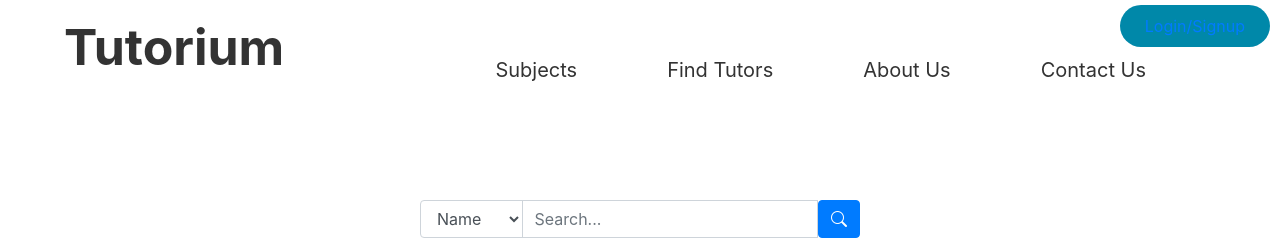
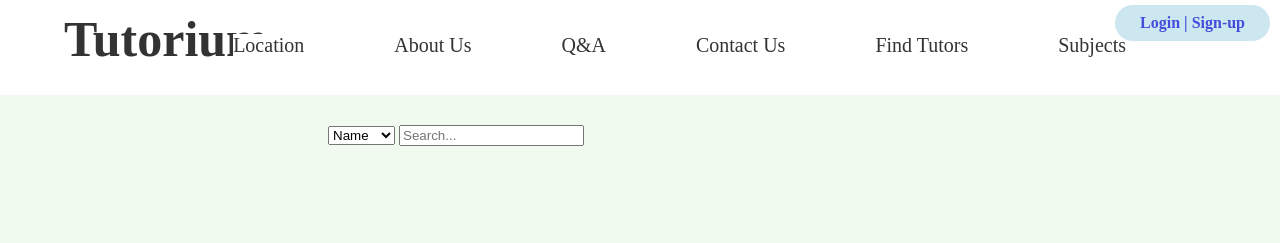
Before and after one commit to suyeounlee/Tutorium-Web-Group-Assignment2, a PHP site: page /findTutors.php in a window 1280 px wide; the page is wider, and only the part inside the window is pictured. Shown: the top 243 px of that part. Run offline with PHP 8.4, Linux system fonts and the light colour scheme.

Commit message:
navbar layout and login php modifying

```diff
--- a/contact.php
+++ b/contact.php
@@ -12,7 +12,7 @@
 $host = "localhost";
 $dbname = "web_assignment_2";
 $username = "root";
-$password = "1234";
+$password = "dkfrhdznls1234";
 
 // connection to database
 $conn = mysqli_connect($host, $username, $password, $dbname);
--- a/css/findTutor.css
+++ b/css/findTutor.css
@@ -92,77 +92,7 @@
 
 }
 
-nav {
-    margin: 0;
-    padding: 0;
-    box-sizing: border-box;
-    text-transform: capitalize;
-    text-decoration: none;
-}
-
-header {
-    position: fixed;
-    top: 0;
-    left: 0;
-    right: 0;
-    background: #fff;
-    /* box-shadow: 0 5px 10px rgba(0,0,0,.1); */
-    padding: 10px 5%;
-    align-items: center;
-    height: 75px;
-    justify-content: space-between;
-    z-index: 1000;
-
-}
-
-#log {
-    float: right;
-}
-
-#logg {
-    display: flex;
-    position: absolute;
-    right: 10px;
-    top: 5px;
-    border: none;
-    background-color: #0088a9;
-    border-radius: 50px;
-    cursor: pointer;
-    padding: 9px 25px;
-}
-
-li {
-    text-decoration: none;
-}
-
-
-header #logo {
-    font-weight: bolder;
-    font-size: 50px;
-    color: #333;
-    text-decoration: none;
-    background-color: #fff;
-
-}
-
-header #navbar ul {
-    list-style: none;
-    margin-bottom: -50px;
-    background-color: #fff;
-
-
-}
-
-header #navbar ul li {
-    position: relative;
-    margin-right: 50px;
-    top: 0;
-    text-decoration: none;
-    background-color: #fff;
-    float: right;
-}
-
-header #navbar ul li ul {
+/* header #navbar ul li ul {
     padding-left: 50px;
     position: absolute;
     left: 0;
@@ -170,9 +100,9 @@
     background-color: #fff;
     color: #333;
     display: none;
-}
+} */
 
-header #navbar ul li ul li {
+/* header #navbar ul li ul li {
     width: 100%;
     border-top: 1px solid rgba(0, 0, 0, .1);
 }
@@ -180,19 +110,8 @@
 header #navbar ul li:hover>ul {
     display: initial;
 
-}
+} */
 
-header #navbar ul li a {
-    font-size: 20px;
-    padding: 20px;
-    color: #333;
-    display: block;
-}
-
-header #navbar ul li a:hover {
-    background: #333;
-    color: #fff;
-}
 
 
 .flexbox-container {
@@ -325,7 +244,7 @@
 }
 
 #searchDiv {
-    padding-top: 200px;
+    padding-top: 50px;
     margin: auto;
     width: 50%;
     padding-left: 100px;
--- a/css/style.css
+++ b/css/style.css
@@ -54,7 +54,7 @@
         border-color: rgb(78, 75, 75);
         border-radius: 16px;
         width: 100px;
-        height: 15px;
+        height: 5px;
         padding: 5px;
     }
 
@@ -172,7 +172,7 @@
 
 header .navbar ul li {
     position: relative;
-    margin-right: 50px;
+    margin-right: 90px;
     top: 0;
     text-decoration: none;
     background-color: #fff;
@@ -180,35 +180,35 @@
     text-align: center;
 }
 
-header .navbar ul li ul {
+/* header .navbar ul li ul {
     padding-left: 40px;
     text-align: center;
 
-    /* position: absolute; */
+    /* position: absolute;
     width: 100%;
     height: 60px;
     display: none;
-}
+} */
 
-header .navbar ul li ul {
+/* header .navbar ul li ul {
     width: 100%;
     border-top: 1px solid rgba(0, 0, 0, .1);
     text-align: center;
-}
+} */
 
-header .navbar ul li ul li a:hover {
-    /* background: rgb(180, 100, 100); */
+/* header .navbar ul li ul li a:hover {
+    /* background: rgb(180, 100, 100);
     color: #333;
-}
+} */
 
-header .navbar ul li:hover>ul {
+/* header .navbar ul li:hover>ul {
     display: initial;
 
-}
+} */
 
 header .navbar ul li a {
     font-size: 20px;
-    padding: 20px;
+    padding: 0px;
     color: #333;
     display: block;
 }
@@ -218,9 +218,9 @@
     color: #fff;
 }
 
-.dep2>li>a:hover {
+/* .dep2>li>a:hover {
     text-decoration: underline;
-}
+} */
 
 /* .container-hidden-nav{
     height: 40px;
--- a/delete.php
+++ b/delete.php
@@ -4,7 +4,7 @@
 $host = "localhost";
 $dbname = "web_assignment_2";
 $username = "root";
-$password = "1234";
+$password = "dkfrhdznls1234";
 
 // connection to database
 $conn = mysqli_connect($host, $username, $password, $dbname);
--- a/findTutors.php
+++ b/findTutors.php
@@ -5,39 +5,43 @@
     <meta charset="UTF-8">
     <meta http-equiv="X-UA-Compatible" content="IE=edge">
     <meta name="viewport" content="width=device-width, initial-scale=1.0">
+       <link rel="stylesheet" type="text/css" href="css/style.css">
     <link rel="stylesheet" type="text/css" href="css/findTutor.css">
-    <link rel="stylesheet" href="https://cdn.jsdelivr.net/npm/bootstrap@4.3.1/dist/css/bootstrap.min.css" integrity="sha384-ggOyR0iXCbMQv3Xipma34MD+dH/1fQ784/j6cY/iJTQUOhcWr7x9JvoRxT2MZw1T" crossorigin="anonymous">
-    <link rel="stylesheet" href="https://cdn.jsdelivr.net/npm/bootstrap-icons@1.8.0/font/bootstrap-icons.css">
+    <!-- <link rel="stylesheet" href="https://cdn.jsdelivr.net/npm/bootstrap@4.3.1/dist/css/bootstrap.min.css" integrity="sha384-ggOyR0iXCbMQv3Xipma34MD+dH/1fQ784/j6cY/iJTQUOhcWr7x9JvoRxT2MZw1T" crossorigin="anonymous">
+    <link rel="stylesheet" href="https://cdn.jsdelivr.net/npm/bootstrap-icons@1.8.0/font/bootstrap-icons.css"> -->
+
     <script src="js/findTutor.js" defer></script>
 
     <title>Tutorium</title>
 </head>
 
 <body>
-    <!-- Logo and nav bar menu -->
-    <header>
-        <a href="index.php" id="logo">Tutorium</a>
-        <nav id="navbar">
-            <ul>
+ <?php include("header.php"); ?>
+  <!--  Logo and nav bar menu -->
+    <!-- <header>
+    <a href="index.php" class="logo">Tutorium</a>
+
+    <nav class="navbar">
+        <ul class="dep1">
+        <li><a href="/subject.php">Subjects</a></li>
+        <li><a href="findTutors.php">Find tutors</a> </li>
             <li><a href="/contact.html">Contact Us</a>
-                    <ul>
-                        <li><a href="q&a.php">Q&A</a></li>
-                    </ul>
+            </li>
+            <li><a href="q&a.php">Q&A</a>
             </li>
             <li><a href="/aboutUs.php">About us</a>
-                    <ul>
-                        <li><a href="/location.php">Location</a></li>
-                    </ul>
             </li>
-                <li><a href="findTutors.php">Find tutors</a> </li>
-                <li><a href="/subject.php">Subjects</a></li>
+            <li><a href="/location.php">Location</a>
+            </li>
         </ul>
     </nav>
-        <div class="log" id="logg"><a href="login.html">Login/Signup</a></div>
+    <div class="log" id="logg"><a href="login.html">Login | Sign-up</a></div>
 </header>
 
+    <!-- search bar  to find tutors using bootstrap-->
+    <div>
 
-    <!-- search bar  to find tutors using bootstrap-->
+    </div>
     <div class="input-group mb-3 w-50" class="search" id="searchDiv">
         <select class="form-control w-10" id="findOption" onchange="getSelectValue();">
             <option class="option" value="name">Name</option>
@@ -45,7 +49,7 @@
         </select>
 
         <input class="form-control w-50" type="text" id="searchBox" placeholder="Search...">
-        <button id="searchButton" class="btn btn-primary btn-md"><i class="bi bi-search"></i></button>
+        <!-- <button id="searchButton" class="btn btn-primary btn-md"><i class="bi bi-search"></i></button> -->
     </div>
 
     <!-- flexboxes with tutor's information (image, name, subjeect) -->
--- a/header.php
+++ b/header.php
@@ -1,5 +1,27 @@
 <!-- Logo and nav bar menu -->
+
 <header>
+    <a href="/group/index.php" class="logo">Tutorium</a>
+
+    <nav class="navbar">
+        <ul class="dep1">
+        <li><a href="/group/subject.php">Subjects</a></li>
+        <li><a href="/group/findTutors.php">Find tutors</a> </li>
+            <li><a href="/group/contact.php">Contact Us</a>
+            </li>
+            <li><a href="/group/q&a.php">Q&A</a>
+            </li>
+            <li><a href="/group/aboutUs.php">About us</a>
+            </li>
+            <li><a href="/group/location.php">Location</a>
+            </li>
+        </ul>
+    </nav>
+    <div class="log" id="logg"><a href="/group/login.html">Login | Sign-up</a></div>
+</header>
+
+
+<!-- <header>
     <a href="index.php" class="logo">Tutorium</a>
     <nav class="navbar">
         <ul class="dep1">
@@ -18,4 +40,4 @@
         </ul>
     </nav>
     <div class="log" id="logg"><a href="login.html">Login | Sign-up</a></div>
-</header>
+</header> -->
--- a/update.php
+++ b/update.php
@@ -5,7 +5,7 @@
 $host = "localhost";
 $dbname = "web_assignment_2";
 $username = "root";
-$password = "1234";
+$password = "dkfrhdznls1234";
 
 // connection to database
 $conn = mysqli_connect($host, $username, $password, $dbname);
--- a/update_go.php
+++ b/update_go.php
@@ -5,7 +5,7 @@
 $host = "localhost";
 $dbname = "web_assignment_2";
 $username = "root";
-$password = "1234";
+$password = "dkfrhdznls1234";
 
 // connection to database
 $conn = mysqli_connect($host, $username, $password, $dbname);
@@ -57,7 +57,7 @@
             <?php echo "<p id='phpMsg'>" . "<span>" . $user . "😃 </span> <br>You can only change Password! </p>" ?>
 
 
-            <form action="update_real.php" id="upgrade" class="form" method="POST" name="form" onsubmit="return checkInputs()">
+            <form action="/group/update_real.php" id="upgrade" class="form" method="POST" name="form" onsubmit="return checkInputs()">
 
                 <div class="form-control">
 
```
Also changed, not shown: contact.html (+11 -15 lines), css/aboutUs.css (+4 -3 lines), index.php (+7 -7 lines), login.html (+13 -13 lines), login.php (+56 -53 lines), signup.php (+17 -12 lines). Lines whose indentation alone changed are shown as unchanged.
